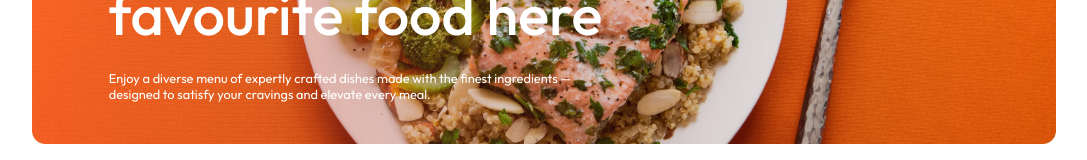
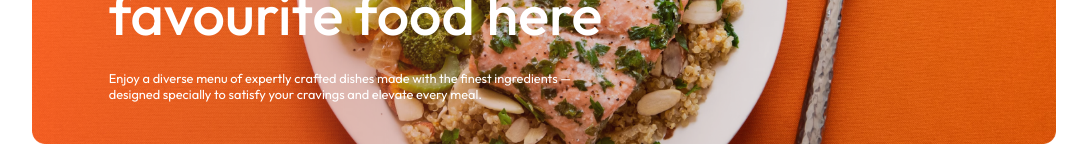
Before and after one commit to Lewuiz/DevOps, a React (Vite) app in the folder frontend/: page / in a window 1280 px wide. Shown: the part 402-562 px from the top of the page, without its empty margins (96-1183 px from the left). Built offline with nearby package versions, Linux system fonts and the light colour scheme; no server answers.

Commit message:
Update Header Text

```diff
--- a/frontend/src/components/Header/Header.jsx
+++ b/frontend/src/components/Header/Header.jsx
@@ -8,7 +8,7 @@ const Header = () => {
         <h2>Order your favourite food here</h2>
         <p>
           Enjoy a diverse menu of expertly crafted dishes made with the finest
-          ingredients — designed to satisfy your cravings and elevate every
+          ingredients — designed specially to satisfy your cravings and elevate every
           meal.
         </p>
       </div>
```
